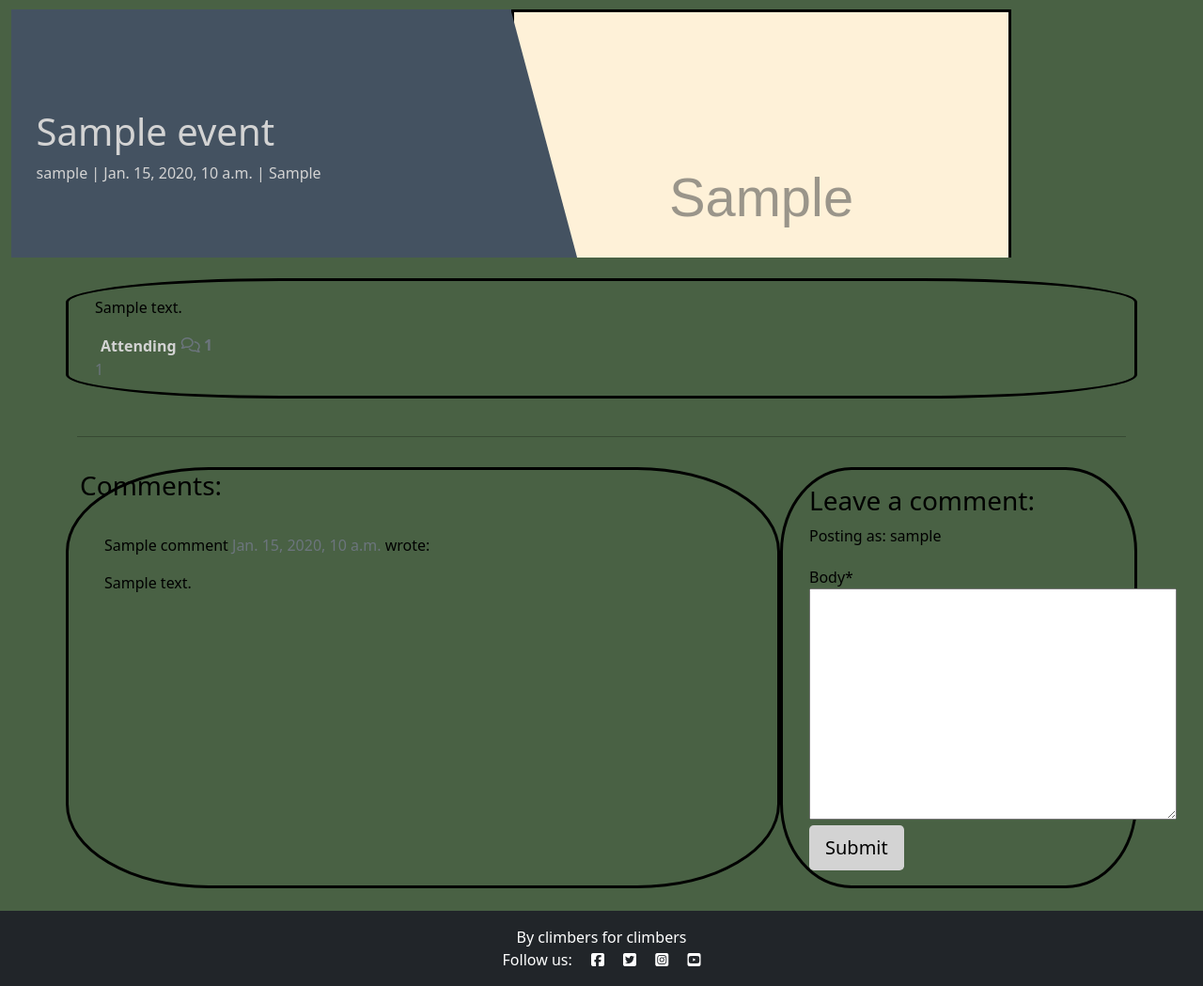
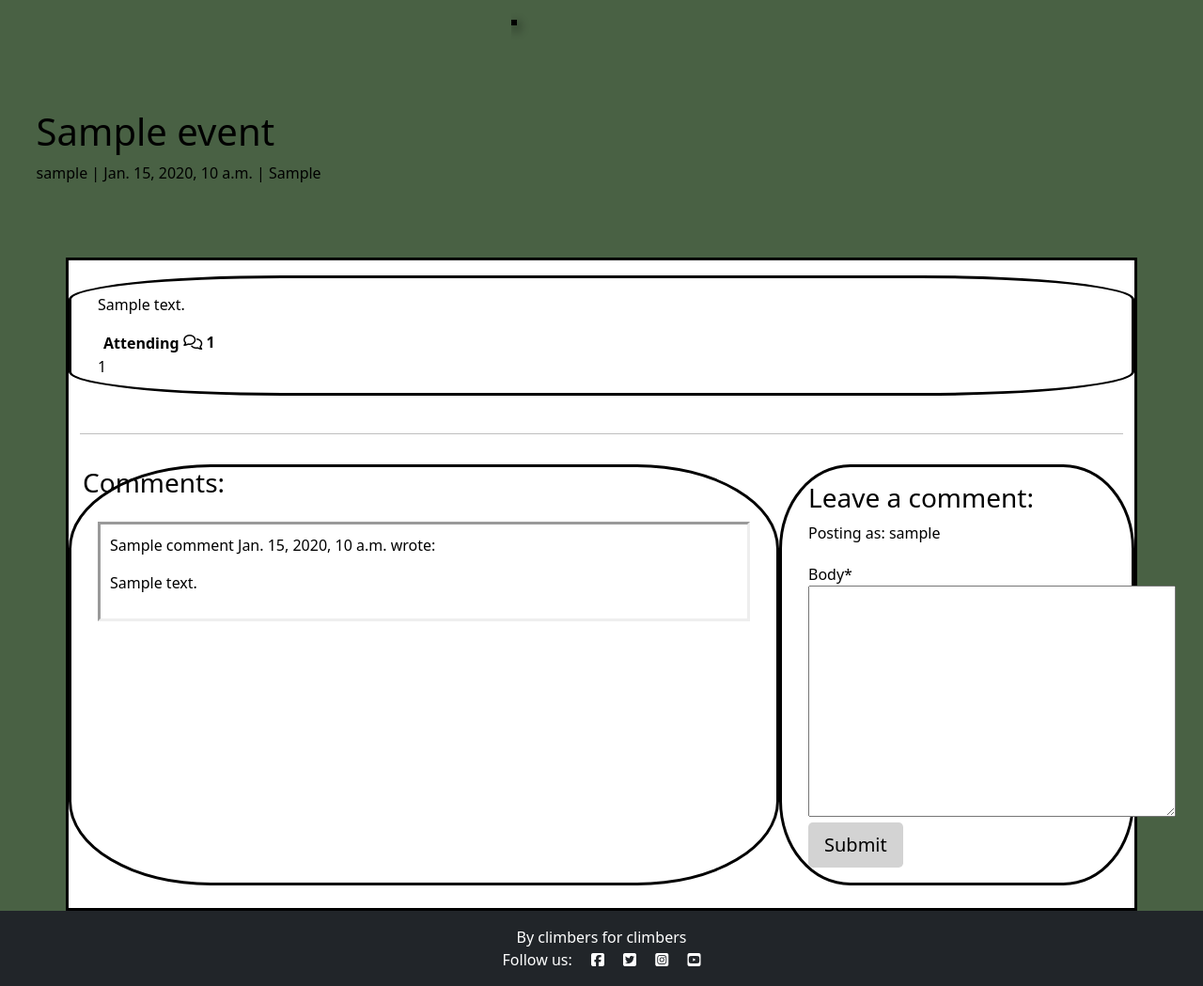
Before and after one commit to jessicarydberg/SocialClimbing, a Django app: a page that uses templates/event.html in a window 1280 px wide. Shown: the part 74-1123 px from the top of the page at 94% size. Run offline with Django 3.2, Linux system fonts and the light colour scheme; a user stored in the database is signed in; tables that the repository leaves empty hold one stand-in row (values such as "Sample post"); grey boxes marked "Sample" are stand-in pictures; some libraries are stand-ins or nearby versions.

Commit message:
Add styling to comments section

```diff
--- a/static/css/style.css
+++ b/static/css/style.css
@@ -24,6 +24,7 @@
 
 .light-bg {
     background-color: #ffffff;
+    border: solid black;
 }
 
 .dark-bg {
@@ -37,9 +38,15 @@
     border-radius: 20%;
 }
 
+.comments {
+    border: inset;
+}
+
 img {
     border: solid;
     filter: drop-shadow(2px 4px 6px black) sepia(0.5);
+    max-height: 25rem;
+    max-width: 25rem;
 }
 
 .image-container {
@@ -62,7 +69,6 @@
 
 .masthead {
     margin-top: 10px;
-    overflow: hidden;
     position: relative;
     display: inline-block;
     height: 33vh;
@@ -70,7 +76,6 @@
 }
 
 .masthead-text {
-    background-color: #445261;
     color:  lightgray;
     position: relative;
 }
@@ -87,7 +92,6 @@
     right: 90%;
     height: 100%;
     width: 150%;
-    background: #445261;
     -webkit-transform: skew(15deg);
     -moz-transform: skew(15deg);
     transform: skew(15deg);
@@ -110,7 +114,6 @@
 
 .post-subtitle {
     margin-left: 5%;
-    color: lightgray;
 }
 
 .btn-signup {
@@ -136,7 +139,6 @@
 }
 
 .btn-like {
-    color: lightgray;
     border: none;
     background: transparent;
 }
--- a/templates/event.html
+++ b/templates/event.html
@@ -5,34 +5,29 @@
 <div class="masthead">
     <div class="container">
         <div class="row g-0">
-            <div class="col-md-6 masthead-text">
-                <!-- Post title goes in these h1 tags -->
+            <div class="col-md-6">
                 <h1 class="post-title">
                     {{ event.title }}
                 </h1>
-                <!-- Post author goes before the | the post's created date goes after -->
                 <p class="post-subtitle"> {{ event.author }} | {{ event.date }} | {{ event.location }}</p>
             </div>
             <div class="d-none d-md-block col-md-6 masthead-image">
-                {% if "placeholder" in event.image.url %}
+                {% if 'placeholder' in event.image.url %}
                 <img src="/static/images/climber1.jpg" width="100%">
                 {% else %}
-                <img src="{{ event.image }}" width="100%">
+                <img src="{{ event.image.url }}" width="100%">
                 {% endif %}
             </div>
         </div>
     </div>
 </div>
 
-<div class="container">
+<div class="container light-bg">
     <div class="row">
         <div class="col card mb-4  mt-3 left  top">
             <div class="card-body">
-
-                <!-- Use the | safe filter inside the template tags -->
-                <p class="card-text ">{{ event.content | safe }}</p>
+                <p class="card-text">{{ event.content | safe }}</p>
                 <div class="row">
-
                     <div class="col-1">
                         <strong>
                             {% if user.is_authenticated %}
@@ -54,17 +49,16 @@
                             </form>
                             {% else %}
 
-                            <span class="text-secondary">
+                            <span>
                                 <i class="far fa-heart"></i>
                             </span>
                             {% endif %}
                         </strong>
-                        <span class="text-secondary"></i>{{ event.number_of_attendees }} </span>
+                        <span>{{ event.number_of_attendees }}</span>
                     </div>
                     <div class="col-1">
                         {% with comments.count as total_comments %}
-                        <strong class="text-secondary"><i class="far fa-comments"></i>
-                            <!-- Our total_comments variable goes before the closing strong tag -->
+                        <strong><i class="far fa-comments"></i>
                             {{ total_comments }}
                         </strong>
                         {% endwith %}
@@ -82,21 +76,16 @@
         <div class="col-md-8 card mb-4  mt-3 ">
             <h3>Comments:</h3>
             <div class="card-body">
-                <!-- We want a for loop inside the tags to iterate through each comment in comments -->
                 {% for comment in comments %}
                 <div class="comments" style="padding: 10px;">
                     <p class="font-weight-bold">
-                        <!-- The commenter's name goes here. Check the model if you're not sure what that is -->
                         {{ comment.name }}
-                        <span class=" text-muted font-weight-normal">
-                            <!-- The comment's created date goes here -->
+                        <span class="font-weight-normal">
                             {{ comment.created_on }}
                         </span> wrote:
                     </p>
-                    <!-- The body of the comment goes before the | -->
                     {{ comment.body | linebreaks }}
                 </div>
-                <!-- Our for loop ends here -->
                 {% endfor %}
             </div>
         </div>
```
